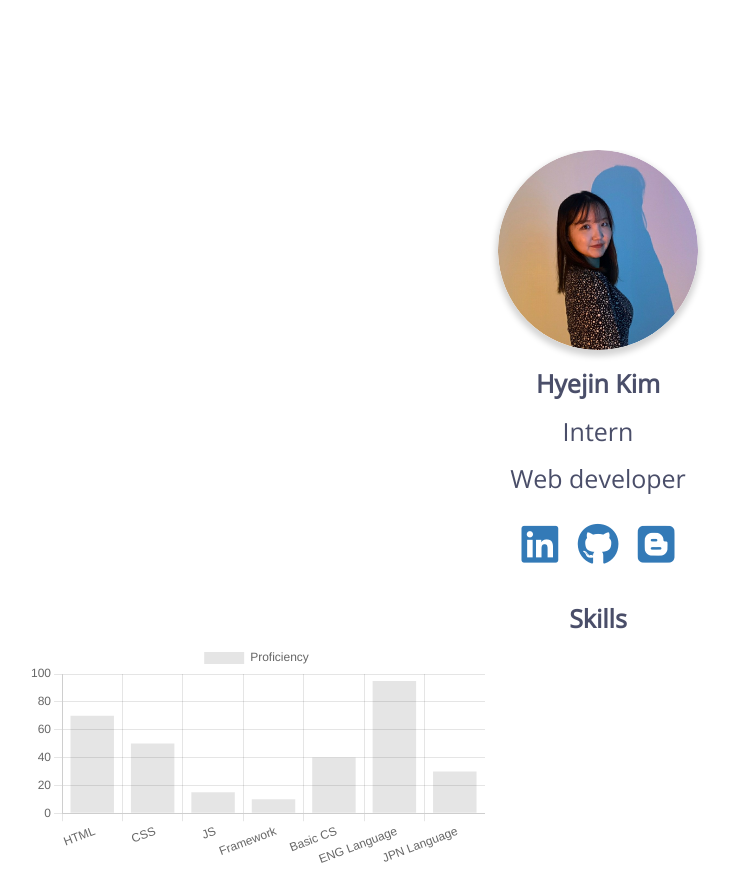
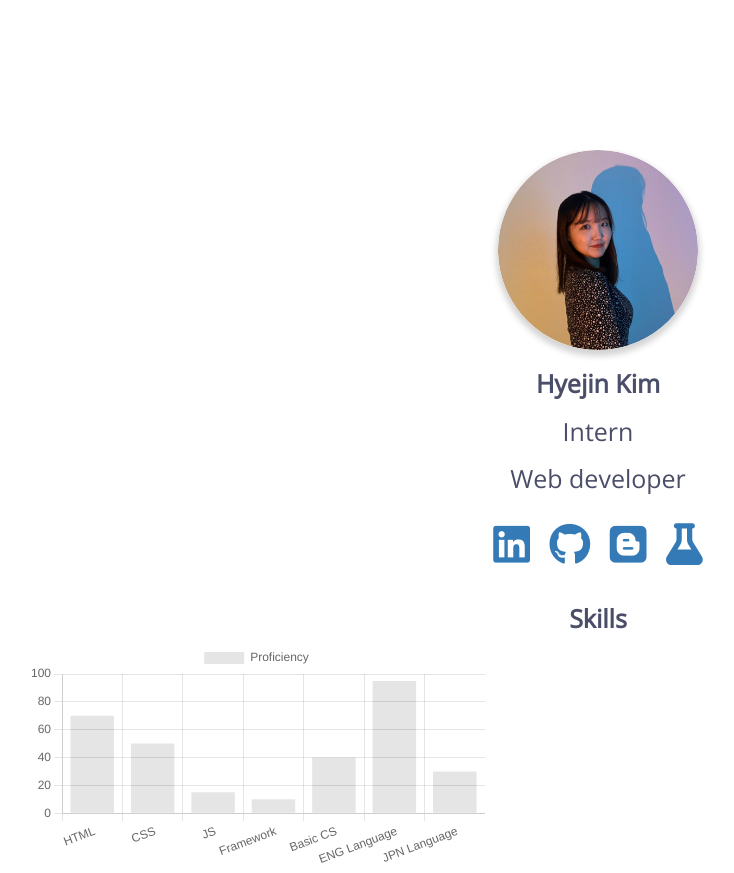
Before and after one commit to matmola/intelinterview, a plain HTML site: page intelportfolio.html in a window 1280 px wide. Shown: the top 873 px of the page, without its empty margins (42-776 px from the left). Drawn offline with nearby package versions, Linux system fonts and the light colour scheme.

Commit message:
added laboratory to use DB and REST API

```diff
--- a/intelportfolio.html
+++ b/intelportfolio.html
@@ -31,7 +31,8 @@
                 <div class="profile-center" style="margin:20px"> <!--font awesome아이콘 사용-->
                     <a href="https://www.linkedin.com/in/hyejin-kim-016889103/" target="_blank"><i class="fab fa-linkedin fa-3x"></i></a>&nbsp;&nbsp;&nbsp;&nbsp;
                     <a href="https://github.com/matmola" target="_blank"><i class="fab fa-github fa-3x"></i></a>&nbsp;&nbsp;&nbsp;&nbsp; <!--아이콘사이 간격-->
-                    <a href="https://blog.naver.com/jinii20" target="_blank"><i class="fab fa-blogger fa-3x"></i></a>
+                    <a href="https://blog.naver.com/jinii20" target="_blank"><i class="fab fa-blogger fa-3x"></i></a>&nbsp;&nbsp;&nbsp;&nbsp;
+                    <a href="https://matmola.github.io/intelinterview/laboratory.html"><i class="fas fa-flask fa-3x"></i></a>
                 </div>
 
 
```
Also changed, not shown: intelportfolio.css (line endings or trailing spaces), laboratory.html (added).
